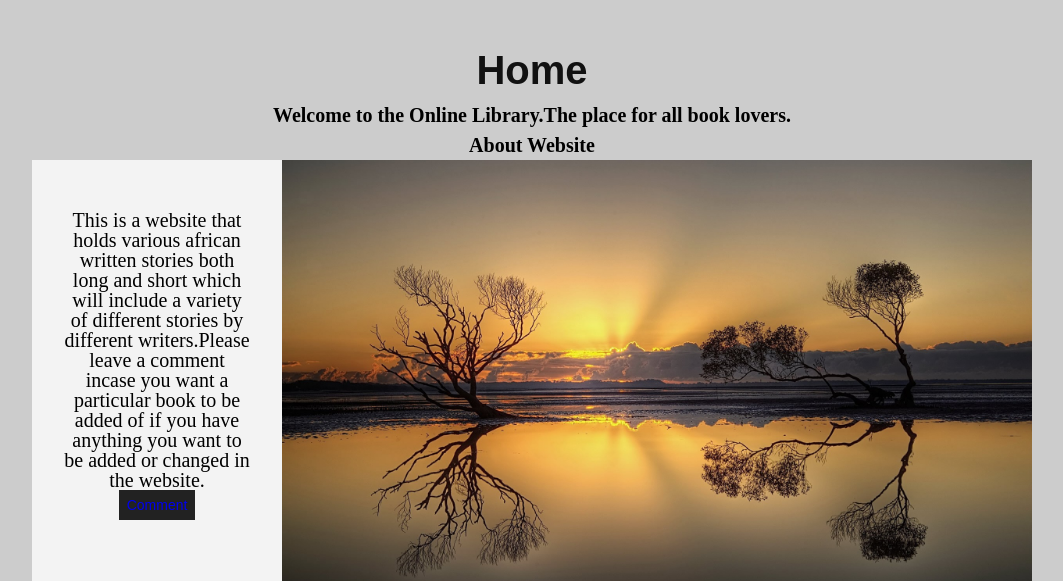
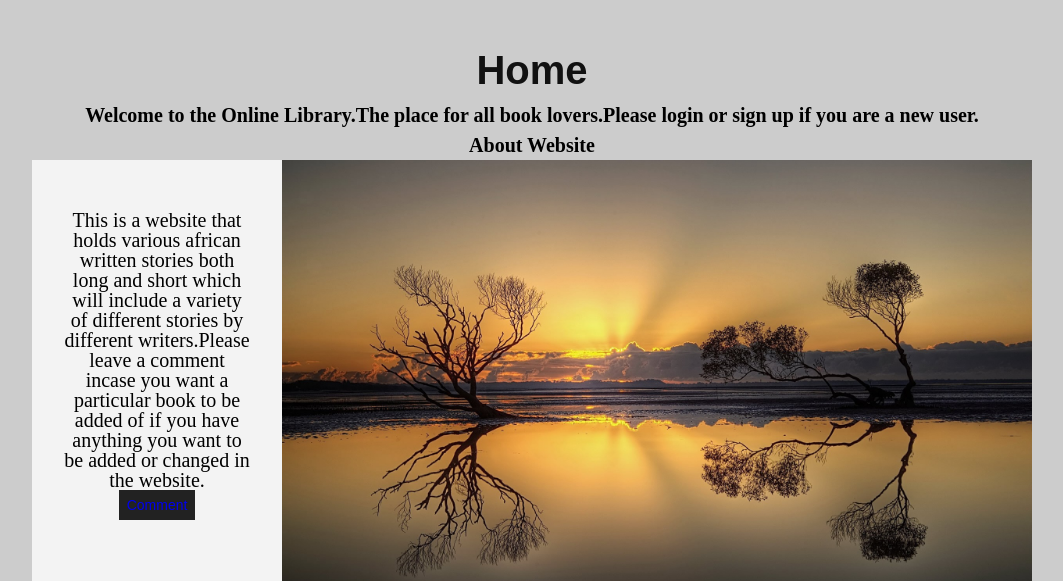
Before and after one commit to orchardsonbett/Read-Online, a PHP site: page / in a window 1280 px wide. Shown: the part 60-641 px from the top of the page, without its empty margins (108-1171 px from the left). Run offline with PHP 8.4, Linux system fonts and the light colour scheme.

Commit message:
change page message

```diff
--- a/index.php
+++ b/index.php
@@ -10,7 +10,7 @@ include_once 'header.php';
             }
 
             ?>
-            <h3>Welcome to the Online Library.The place for all book lovers.</h3>
+            <h3>Welcome to the Online Library.The place for all book lovers.Please login or sign up if you are a new user.</h3>
 
     <section class="title">
         <h1>About Website</h1>
```
